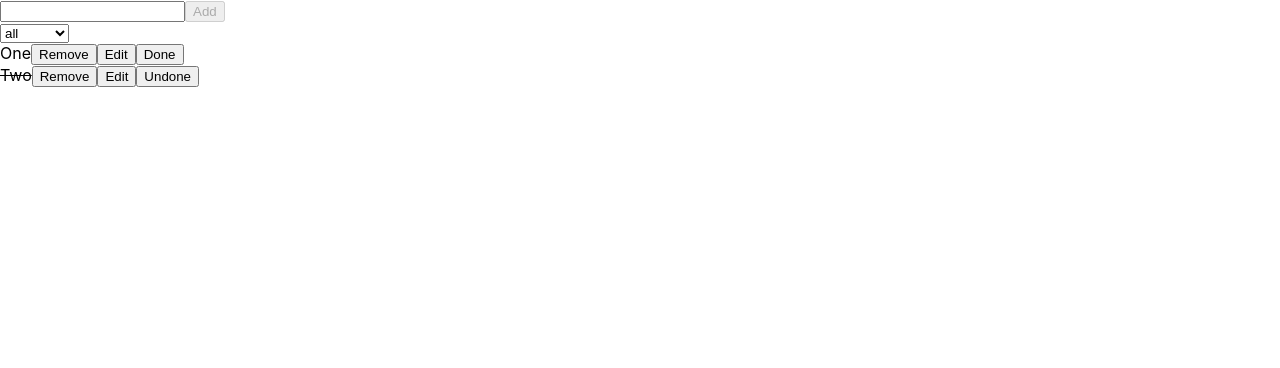
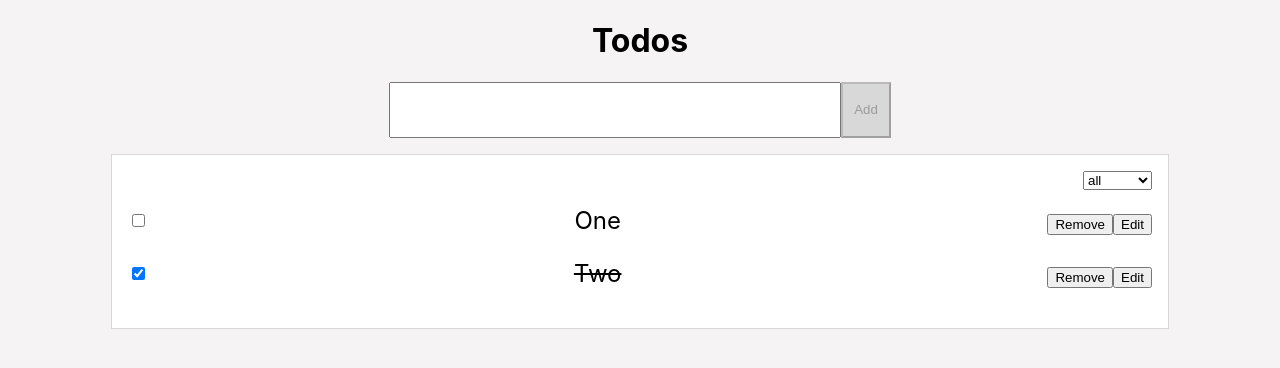
Before and after one commit to ramenjuniti/todo, a React (Create React App) app: page / in a window 1280 px wide. Shown: the top 368 px of the page. Built offline with nearby package versions, Linux system fonts and the light colour scheme.

Commit message:
:lipstick: style追加

```diff
--- a/src/components/AddTodo/AddTodo.css
+++ b/src/components/AddTodo/AddTodo.css
@@ -0,0 +1,16 @@
+.AddTodo {
+  padding: 0 0 1em;
+  display: flex;
+}
+
+.AddTodo-input {
+  padding: 0.5em 1em;
+  width: 50vw;
+  font-size: 1.5em;
+  max-width: 400px;
+}
+
+.AddTodo-button {
+  width: 50px;
+  background-color: #d8d8d8;
+}
--- a/src/components/AddTodo/AddTodo.js
+++ b/src/components/AddTodo/AddTodo.js
@@ -9,13 +9,11 @@ const AddTodo = () => {
   return (
     <div className="AddTodo">
       <input
-        data-testid="AddTodoInput"
         value={text}
         onChange={e => setText(e.target.value)}
         className="AddTodo-input"
       />
       <button
-        data-testid="AddTodo-button"
         className="AddTodo-button"
         disabled={!text}
         onClick={() => {
--- a/src/components/App/App.css
+++ b/src/components/App/App.css
@@ -1,2 +1,5 @@
 .App {
+  display: flex;
+  flex-direction: column;
+  align-items: center;
 }
--- a/src/components/App/App.js
+++ b/src/components/App/App.js
@@ -6,6 +6,7 @@ import "./App.css";
 const App = () => {
   return (
     <div className="App">
+      <h1>Todos</h1>
       <AddTodo />
       <TodoList />
     </div>
--- a/src/components/Todo/Todo.css
+++ b/src/components/Todo/Todo.css
@@ -1,2 +1,7 @@
 .Todo {
+  margin: 0 0 1em;
+  font-size: 1.5em;
+  display: flex;
+  vertical-align: center;
+  justify-content: space-between;
 }
--- a/src/components/Todo/Todo.js
+++ b/src/components/Todo/Todo.js
@@ -6,31 +6,38 @@ const Todo = ({ todo, remove, edit, done }) => {
   const [text, setText] = useState(todo.text);
 
   return (
-    <div data-testid="Todo" className="Todo">
+    <div className="Todo">
       {mode === "list" ? (
         <>
-          <span className="TodoText">
+          <input
+            type="checkbox"
+            className="Todo-done"
+            onClick={done}
+            checked={todo.done}
+          />
+          {/* {todo.done ? "Undone" : "Done"}
+          </button> */}
+          <span className="Todo-text">
             {todo.done ? <s>{todo.text}</s> : todo.text}
           </span>
-          <button className="RemoveTodo" onClick={remove}>
-            Remove
-          </button>
-          <button className="EditTodo" onClick={() => setMode("edit")}>
-            Edit
-          </button>
-          <button className="DoneTodo" onClick={done}>
-            {todo.done ? "Undone" : "Done"}
-          </button>
+          <div className="Todo-buttons">
+            <button className="Todo-remove" onClick={remove}>
+              Remove
+            </button>
+            <button className="Todo-edit" onClick={() => setMode("edit")}>
+              Edit
+            </button>
+          </div>
         </>
       ) : (
         <>
           <input
             value={text}
             onChange={e => setText(e.target.value)}
-            className="EditTodoInput"
+            className="Todo-edit-input"
           />
           <button
-            className="EditTodoSave"
+            className="Todo-edit-save"
             onClick={() => {
               edit(text);
               setMode("list");
@@ -38,7 +45,7 @@ const Todo = ({ todo, remove, edit, done }) => {
           >
             Save
           </button>
-          <button className="EditTodoCancel" onClick={() => setMode("list")}>
+          <button className="Todo-edit-cancel" onClick={() => setMode("list")}>
             Cancel
           </button>
         </>
--- a/src/components/TodoList/TodoList.css
+++ b/src/components/TodoList/TodoList.css
@@ -1,2 +1,21 @@
 .TodoList {
+  padding: 1em;
+  display: flex;
+  flex-direction: column;
+  background-color: white;
+  border: 1px solid #d8d8d8;
+  width: 80vw;
 }
+
+.TodoList-select {
+  display: flex;
+  justify-content: flex-end;
+  margin: 0 0 1em;
+}
+
+#filter-select {
+  width: 72px;
+}
+
+.TodoList-todos {
+}
--- a/src/components/TodoList/TodoList.js
+++ b/src/components/TodoList/TodoList.js
@@ -20,11 +20,14 @@ const TodoList = () => {
 
   return (
     <div className="TodoList">
-      <select id="filter-select" onChange={e => setFilter(e.target.value)}>
+      <div className="TodoList-select">
+        <select onChange={e => setFilter(e.target.value)}>
           <option value="all">all</option>
           <option value="undone">Undone</option>
           <option value="done">Done</option>
         </select>
+      </div>
+      <div className="TodoList-todos">
         {filtering(state.todos, filter).map(t => (
           <Todo
             key={t.id}
@@ -35,6 +38,7 @@ const TodoList = () => {
           />
         ))}
       </div>
+    </div>
   );
 };
 
--- a/src/index.css
+++ b/src/index.css
@@ -6,6 +6,7 @@ body {
     sans-serif;
   -webkit-font-smoothing: antialiased;
   -moz-osx-font-smoothing: grayscale;
+  background-color: #f6f3f4;
 }
 
 code {
```
Lines whose indentation alone changed are shown as unchanged.
